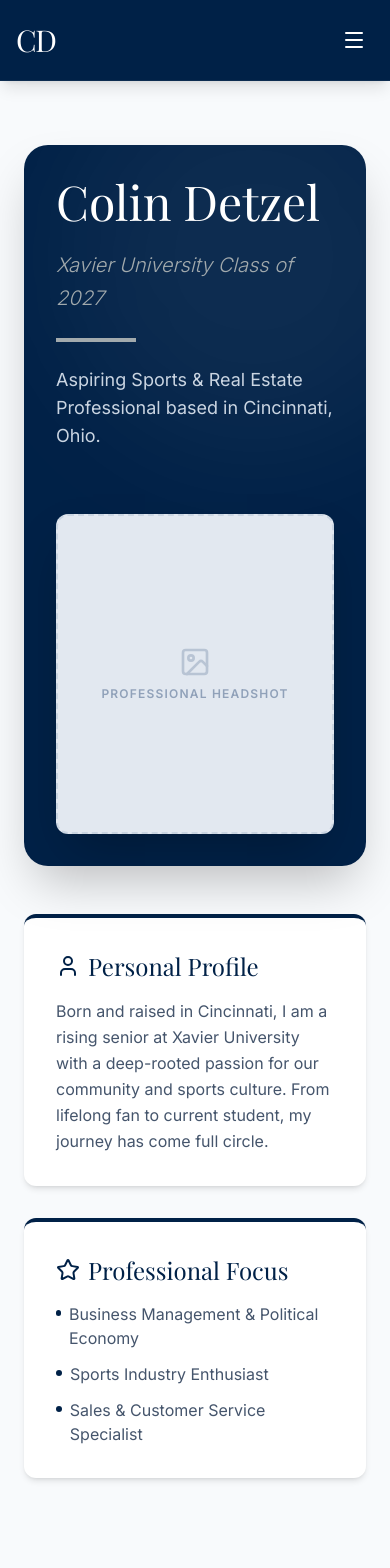
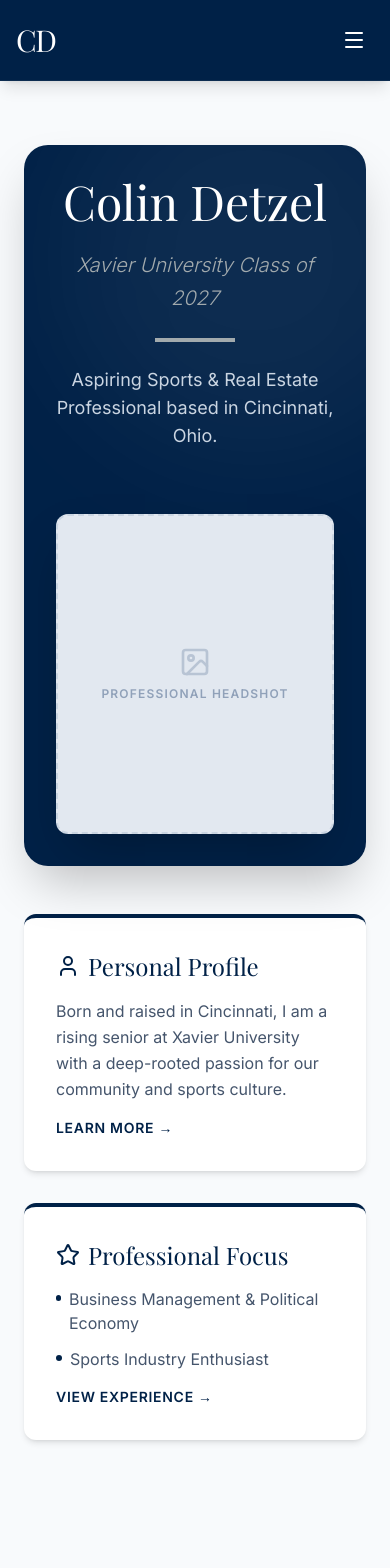
Before and after one commit to colindxu2027/Colin-Detzel-GH-Assignment, a React (Vite) app: page / in a window 390 px wide. Shown: the top 1568 px of the page. Built offline with nearby package versions, Linux system fonts and the light colour scheme; a web font is replaced by a local one.

Commit message:
Make experience cards interactive with expandable details

```diff
--- a/src/App.jsx
+++ b/src/App.jsx
@@ -1,12 +1,12 @@
 import { BrowserRouter as Router, Routes, Route, Link } from 'react-router-dom';
-import { Home, User, BookOpen, Star, History as HistoryIcon, Menu, X, MapPin, Briefcase, GraduationCap, Utensils, Mountain, Image as ImageIcon } from 'lucide-react';
-import { useState } from 'react';
+import { Home, User, BookOpen, Star, History as HistoryIcon, Menu, X, MapPin, Briefcase, GraduationCap, Utensils, Mountain, Image as ImageIcon, ChevronDown, ChevronUp } from 'lucide-react';
+import { useState, useEffect } from 'react';
 
 // Reusable Image Placeholder Component
 const ImagePlaceholder = ({ label, className = "h-48" }) => (
   <div className={`w-full ${className} bg-slate-200 border-2 border-dashed border-slate-300 rounded-xl flex flex-col items-center justify-center text-slate-400 gap-2 group hover:bg-slate-100 hover:border-xavier-navy hover:text-xavier-navy transition-all`}>
     <ImageIcon className="w-8 h-8 opacity-50" />
-    <span className="text-xs font-bold uppercase tracking-widest">{label}</span>
+    <span className="text-xs font-bold uppercase tracking-widest text-center px-2">{label}</span>
   </div>
 );
 
@@ -15,12 +15,12 @@
   <div className="space-y-12 animate-fadeIn">
     <section className="relative overflow-hidden bg-xavier-navy text-white rounded-3xl shadow-2xl">
       <div className="grid md:grid-cols-2 items-center">
-        <div className="p-8 md:p-16 space-y-6 z-10">
+        <div className="p-8 md:p-16 space-y-6 z-10 text-center md:text-left">
           <h1 className="text-5xl md:text-7xl font-serif">Colin Detzel</h1>
           <p className="text-xl md:text-2xl text-xavier-silver font-light italic leading-relaxed">
             Xavier University Class of 2027
           </p>
-          <div className="h-1 w-20 bg-xavier-silver"></div>
+          <div className="h-1 w-20 bg-xavier-silver mx-auto md:mx-0"></div>
           <p className="text-lg text-slate-300">
             Aspiring Sports & Real Estate Professional based in Cincinnati, Ohio.
           </p>
@@ -33,15 +33,16 @@
     </section>
 
     <div className="grid md:grid-cols-2 gap-8">
-      <div className="bg-white p-8 rounded-xl shadow-md border-t-4 border-xavier-navy group hover:shadow-lg transition-all">
+      <Link to="/about" className="bg-white p-8 rounded-xl shadow-md border-t-4 border-xavier-navy group hover:shadow-xl transition-all block">
         <h2 className="text-2xl mb-4 flex items-center gap-2 font-serif text-xavier-navy">
           <User className="w-6 h-6" /> Personal Profile
         </h2>
         <p className="text-slate-600 leading-relaxed">
-          Born and raised in Cincinnati, I am a rising senior at Xavier University with a deep-rooted passion for our community and sports culture. From lifelong fan to current student, my journey has come full circle.
+          Born and raised in Cincinnati, I am a rising senior at Xavier University with a deep-rooted passion for our community and sports culture.
         </p>
-      </div>
-      <div className="bg-white p-8 rounded-xl shadow-md border-t-4 border-xavier-navy group hover:shadow-lg transition-all">
+        <span className="mt-4 inline-block text-xavier-navy font-bold text-sm uppercase tracking-wider group-hover:translate-x-2 transition-transform">Learn more →</span>
+      </Link>
+      <Link to="/history" className="bg-white p-8 rounded-xl shadow-md border-t-4 border-xavier-navy group hover:shadow-xl transition-all block">
         <h2 className="text-2xl mb-4 flex items-center gap-2 font-serif text-xavier-navy">
           <Star className="w-6 h-6" /> Professional Focus
         </h2>
@@ -54,12 +55,9 @@
             <div className="w-1.5 h-1.5 rounded-full bg-xavier-navy mt-2"></div>
             <span>Sports Industry Enthusiast</span>
           </li>
-          <li className="flex items-start gap-2">
-            <div className="w-1.5 h-1.5 rounded-full bg-xavier-navy mt-2"></div>
-            <span>Sales & Customer Service Specialist</span>
-          </li>
         </ul>
-      </div>
+        <span className="mt-4 inline-block text-xavier-navy font-bold text-sm uppercase tracking-wider group-hover:translate-x-2 transition-transform">View Experience →</span>
+      </Link>
     </div>
   </div>
 );
@@ -110,7 +108,35 @@
   </div>
 );
 
-const HistoryPage = () => (
+const HistoryPage = () => {
+  const [expandedJob, setExpandedJob] = useState(null);
+
+  const jobs = [
+    {
+      id: 'reds',
+      company: "Cincinnati Reds",
+      role: "Gameday Sales & Service Intern",
+      tag: "CURRENT",
+      img: "Great American Ball Park",
+      details: "Building teamwork and sales skills while focusing on customer service. Ensuring every fan's experience is memorable as the season continues!"
+    },
+    {
+      id: 'aflac',
+      company: "Aflac",
+      role: "Sales Intern | Summer 2024",
+      img: "Professional Experience",
+      details: "Mastered the world of sales, set and achieved high-level goals, and pushed boundaries by engaging directly with potential clients about insurance needs."
+    },
+    {
+      id: 'mailwise',
+      company: "Mailwise Solutions",
+      role: "Utility Worker | 2023 - Present",
+      img: "Team Achievement",
+      details: "Sharpening organizational and teamwork skills in direct mail advertising. Successfully helped package and distribute over 1 million pieces of mail in October 2025."
+    }
+  ];
+
+  return (
     <div className="space-y-16 animate-fadeIn">
       <header className="border-b-2 border-xavier-navy pb-6">
         <h1 className="text-4xl text-xavier-navy font-serif">Academic & Professional Journey</h1>
@@ -146,44 +172,41 @@
             Experience
           </h2>
 
-        <div className="space-y-8">
-          {[
-            {
-              company: "Cincinnati Reds",
-              role: "Gameday Sales & Service Intern",
-              tag: "CURRENT",
-              img: "Great American Ball Park"
-            },
-            {
-              company: "Aflac",
-              role: "Sales Intern | Summer 2024",
-              img: "Professional Experience"
-            },
-            {
-              company: "Mailwise Solutions",
-              role: "Utility Worker | 2023 - Present",
-              img: "Team Achievement"
-            }
-          ].map((job, i) => (
-            <div key={i} className="flex gap-4 p-4 rounded-xl hover:bg-white hover:shadow-md transition-all border border-transparent hover:border-slate-100">
-              <div className="w-24 h-24 flex-shrink-0">
-                <ImagePlaceholder label="Logo" className="h-24 text-[8px]" />
+          <div className="space-y-4">
+            <p className="text-slate-400 text-xs italic mb-4">Click each card to expand details</p>
+            {jobs.map((job) => (
+              <button
+                key={job.id}
+                onClick={() => setExpandedJob(expandedJob === job.id ? null : job.id)}
+                className={`w-full text-left flex gap-4 p-4 rounded-xl transition-all border ${expandedJob === job.id ? 'bg-white shadow-lg border-xavier-navy' : 'hover:bg-white hover:shadow-md border-transparent hover:border-slate-100'}`}
+              >
+                <div className="w-20 h-20 flex-shrink-0">
+                  <ImagePlaceholder label="Logo" className="h-20 text-[8px]" />
                 </div>
-              <div className="space-y-1">
+                <div className="flex-grow space-y-1">
+                  <div className="flex justify-between items-start">
                     <div className="flex items-center gap-2">
                       <h3 className="font-bold text-xavier-navy text-sm uppercase tracking-wider">{job.company}</h3>
                       {job.tag && <span className="text-[10px] bg-green-100 text-green-700 px-2 py-0.5 rounded-full font-bold">{job.tag}</span>}
                     </div>
+                    {expandedJob === job.id ? <ChevronUp className="w-4 h-4 text-xavier-navy" /> : <ChevronDown className="w-4 h-4 text-slate-300" />}
+                  </div>
                   <p className="text-xs text-slate-500 italic">{job.role}</p>
-                <p className="text-[11px] text-slate-400 leading-tight pt-1">Click to view role details and key achievements.</p>
+
+                  {expandedJob === job.id && (
+                    <div className="mt-4 pt-4 border-t border-slate-100 animate-slideDown">
+                      <p className="text-sm text-slate-600 leading-relaxed italic">{job.details}</p>
                     </div>
+                  )}
                 </div>
+              </button>
             ))}
           </div>
         </div>
       </div>
     </div>
   );
+};
 
 const FunFactsPage = () => (
   <div className="space-y-16 animate-fadeIn">
@@ -247,11 +270,20 @@
   </div>
 );
 
+function ScrollToTop() {
+  const { pathname } = window.location;
+  useEffect(() => {
+    window.scrollTo(0, 0);
+  }, [pathname]);
+  return null;
+}
+
 function App() {
   const [isMenuOpen, setIsMenuOpen] = useState(false);
 
   return (
     <Router>
+      <ScrollToTop />
       <div className="min-h-screen flex flex-col bg-slate-50 selection:bg-xavier-navy selection:text-white font-sans">
         {/* Navigation */}
         <nav className="bg-xavier-navy text-white sticky top-0 z-50 shadow-lg border-b border-white/5">
```
Lines whose indentation alone changed are shown as unchanged.
